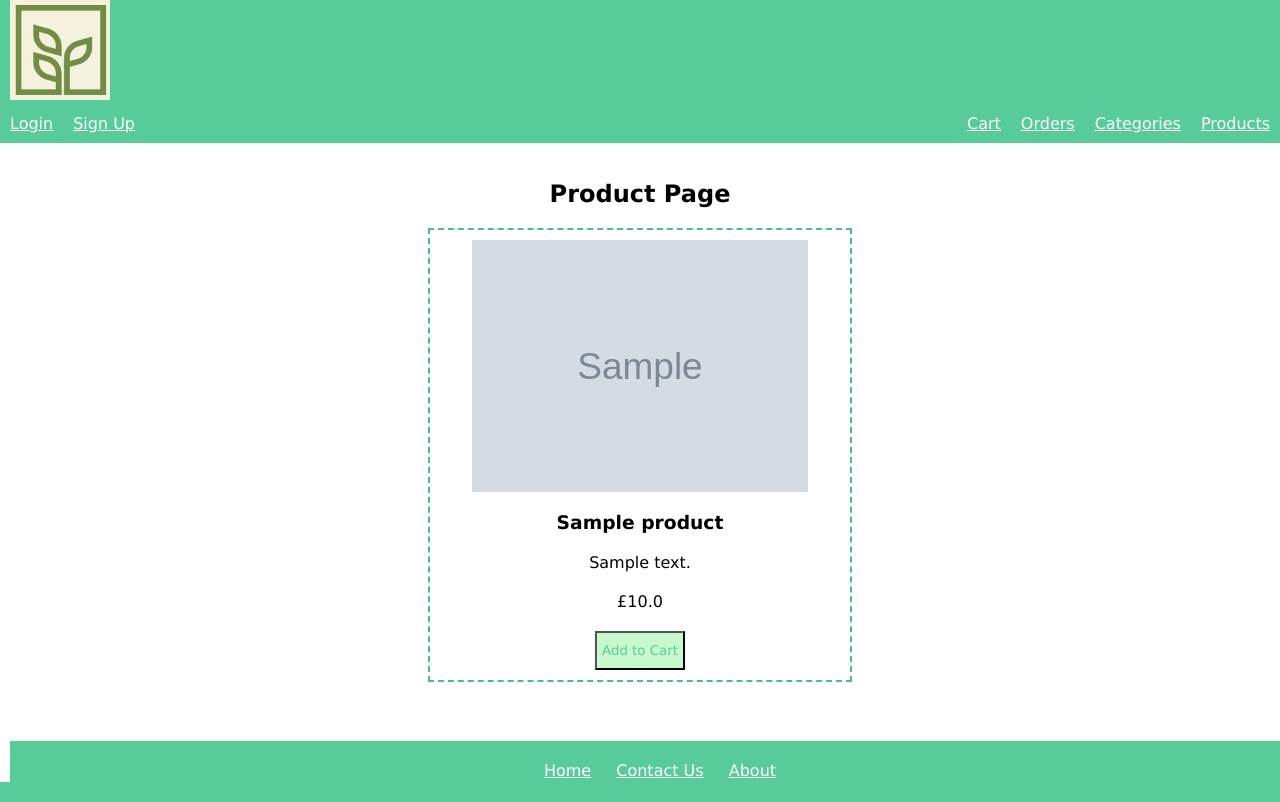
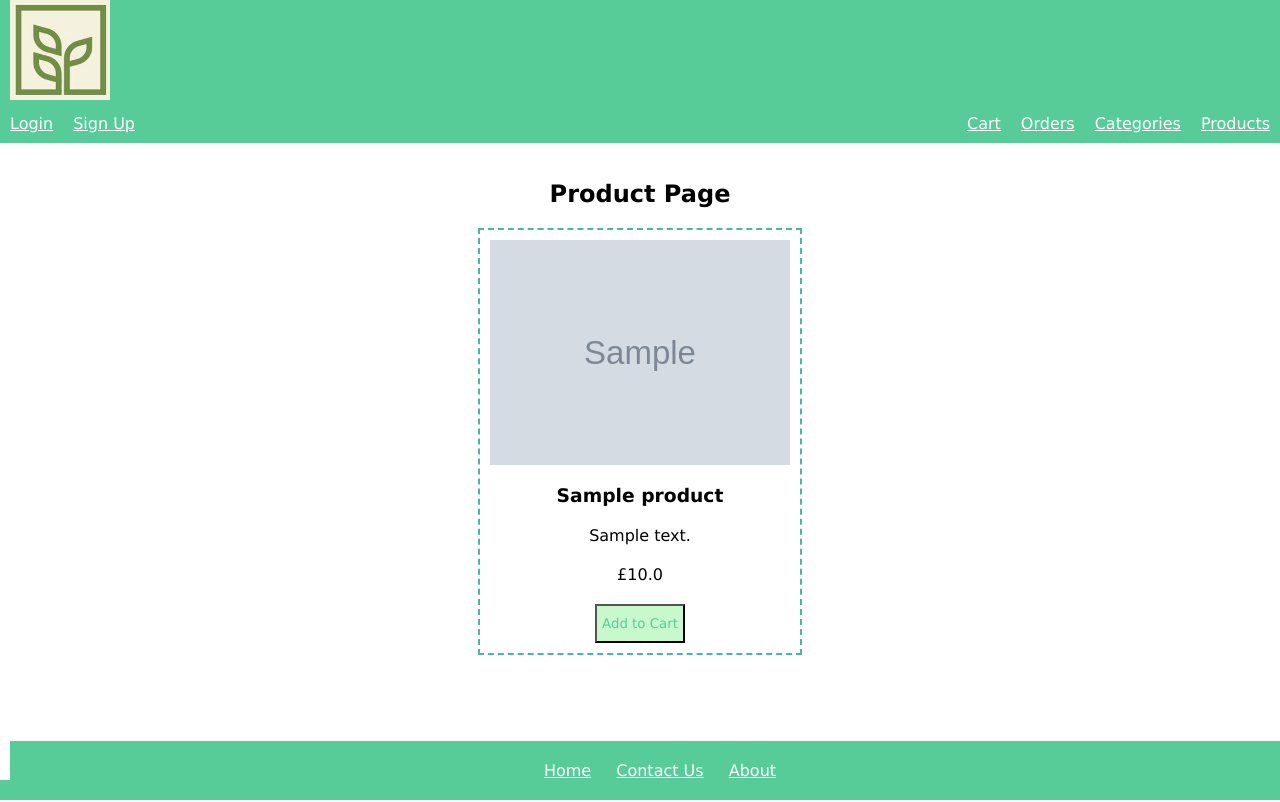
Before and after one commit to c-wright-98/QA_Store, a Flask app: page /products in a window 1280 px wide. Run offline with Flask 3, Linux system fonts and the light colour scheme; tables that the repository leaves empty hold one stand-in row (values such as "Sample post"); grey boxes marked "Sample" are stand-in pictures.

Commit message:
Tried to fix product alignment

```diff
--- a/static/stylesheets/style1.css
+++ b/static/stylesheets/style1.css
@@ -35,7 +35,7 @@ header {
 }
 
 main {
-    flex: 1;/* Allow main content to grow and take up remaining space */
+    flex: 4;/* Allow main content to grow and take up remaining space */
     background-color: var(--bg_colour);
     padding: 20px;
     padding-top: 150px;
@@ -201,7 +201,6 @@ li {
 
 .form-group input {
     padding: 0px;
-
 }
 
 /* Product Page styling */
@@ -217,12 +216,11 @@ li {
 /* this is were you edit the styling of the list of products */
 .product-list {
     display: flex;
-    flex-wrap: calc(33.33% - 5px);
-    flex-direction: row;
+    flex-direction: column;
+    flex-wrap: 450px;
     justify-content: center;
     align-items: center; /*align at top of container */
     gap: 10px;
-    max-width: 450px;
     margin: 0 auto !important;
 }
 
@@ -244,8 +242,8 @@ li {
 }
 
 .single-product img{
-    max-width: 80%;
-    height: auto;
+    width:300px;
+    max-height:250px ;
     margin: 0;
     padding: 10px;
 }
```
